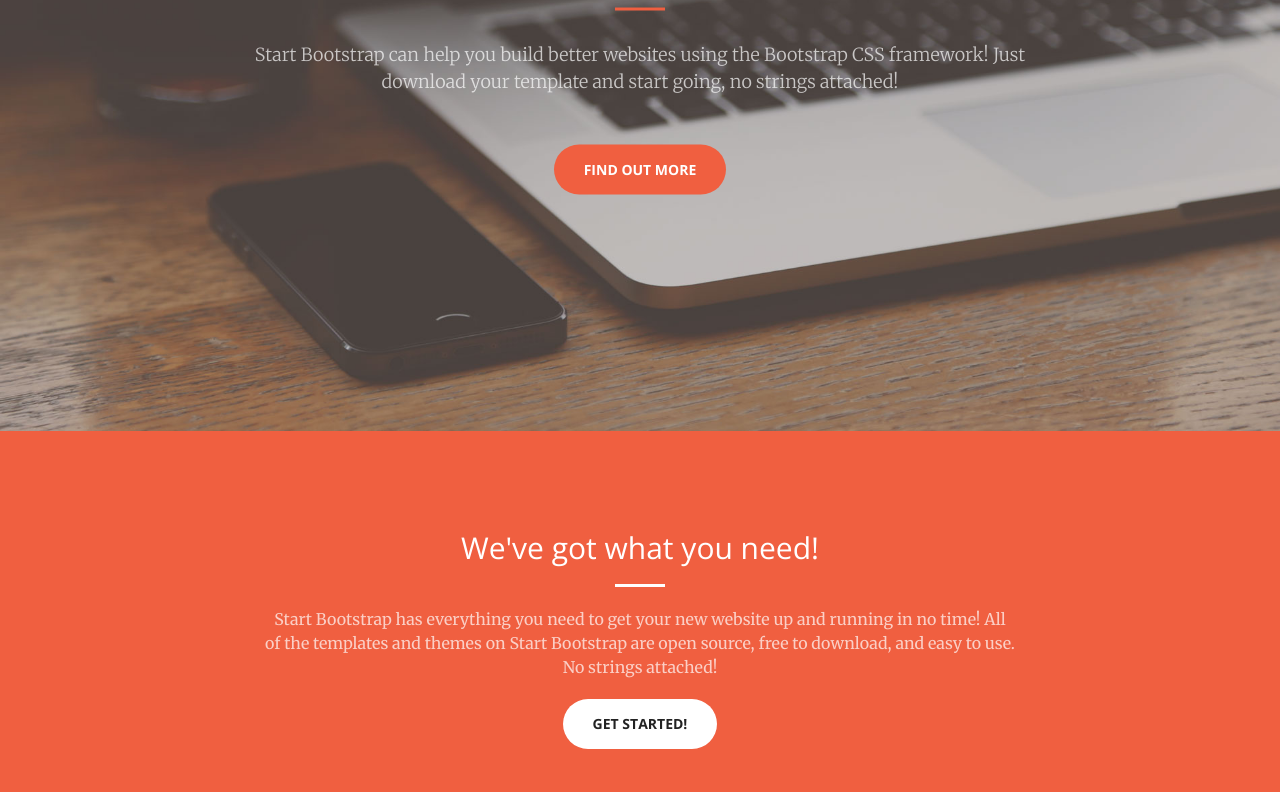
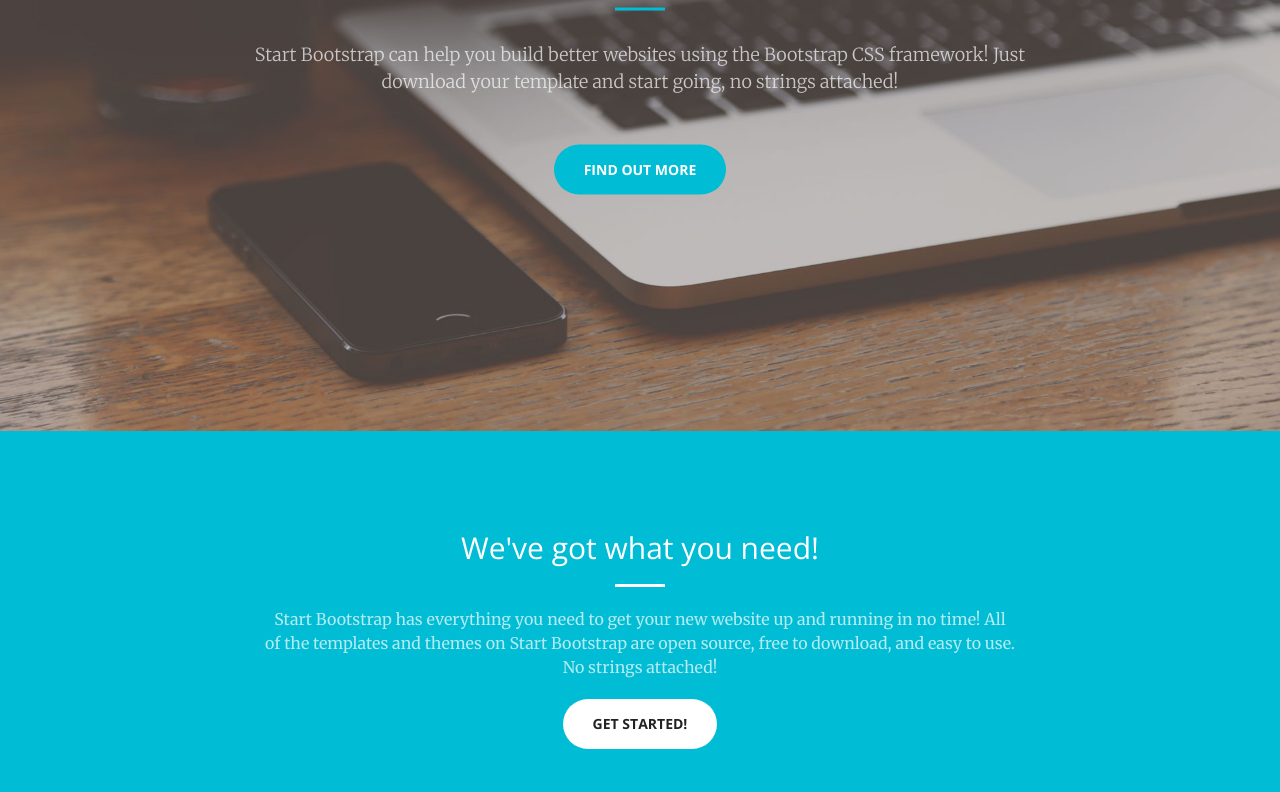
Before and after one commit to alexdecapri/alexdecapri.github.io, a website: page index.html in a window 1280 px wide. Shown: the part 369-1161 px from the top of the page. Drawn offline with nearby package versions, Linux system fonts and the light colour scheme; files that its build step writes are made by us from their sources.

Commit message:
npm install

```diff
--- a/less/variables.less
+++ b/less/variables.less
@@ -2,7 +2,7 @@
 
 // Gray and Brand Colors for use across theme
 
-@theme-primary:    #F05F40;
+@theme-primary:    #00BCD4;
 
 @gray-base:        #000;
 @gray-darker:      lighten(@gray-base, 13.5%); // #222
```
Also changed, not shown: less/creative.less (line endings or trailing spaces), 1 other file.
